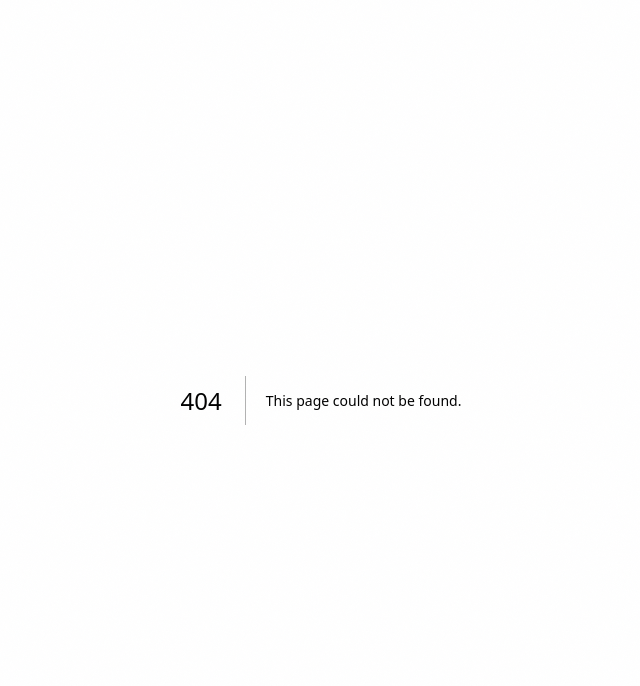
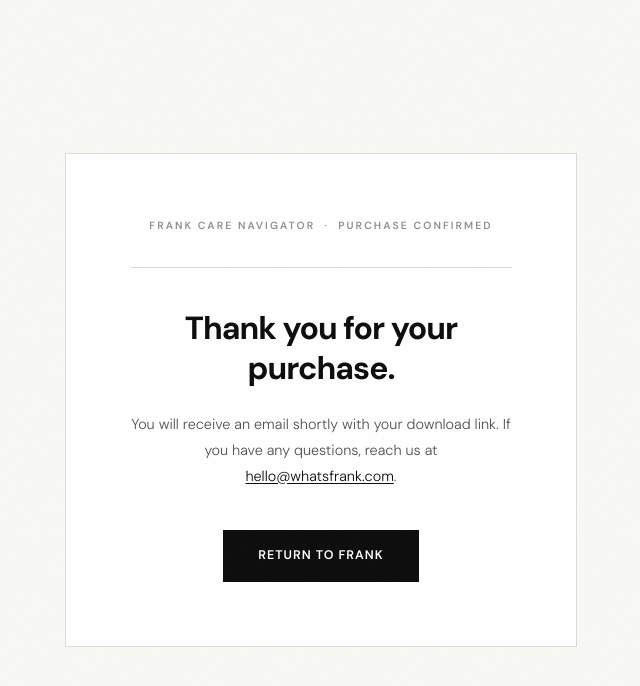
Before and after one commit to ItsPobuta/frank-landing-page, a Next.js app: page /success in a window 1280 px wide. Before the commit this address had no page. Shown: the top 686 px of the page, without its empty margins (319-959 px from the left). Built offline with nearby package versions, Linux system fonts and the light colour scheme.

Commit message:
feat: add post-purchase success page

```diff
--- /dev/null
+++ b/app/success/page.tsx
@@ -0,0 +1,29 @@
+export default function SuccessPage() {
+  return (
+    <div className="min-h-screen bg-(--bg) flex items-center justify-center px-6">
+      <div className="max-w-lg w-full border border-(--rule) bg-(--white) p-16 text-center">
+        <p className="text-[0.65rem] font-semibold tracking-[0.2em] uppercase text-(--light) mb-8">
+          Frank Care Navigator &nbsp;·&nbsp; Purchase Confirmed
+        </p>
+        <div className="w-full h-px bg-(--rule) mb-10" />
+        <h1 className="font-bold text-[2rem] tracking-[-0.03em] text-(--black) leading-tight mb-6">
+          Thank you for your purchase.
+        </h1>
+        <p className="text-[0.9rem] font-light text-(--mid) leading-[1.8] mb-10">
+          You will receive an email shortly with your download link. If you have
+          any questions, reach us at{' '}
+          <a
+            href="mailto:hello@whatsfrank.com"
+            className="text-(--black) underline underline-offset-2"
+          >
+            hello@whatsfrank.com
+          </a>
+          .
+        </p>
+        <a href="/" className="btn-primary">
+          Return to Frank
+        </a>
+      </div>
+    </div>
+  )
+}
```
